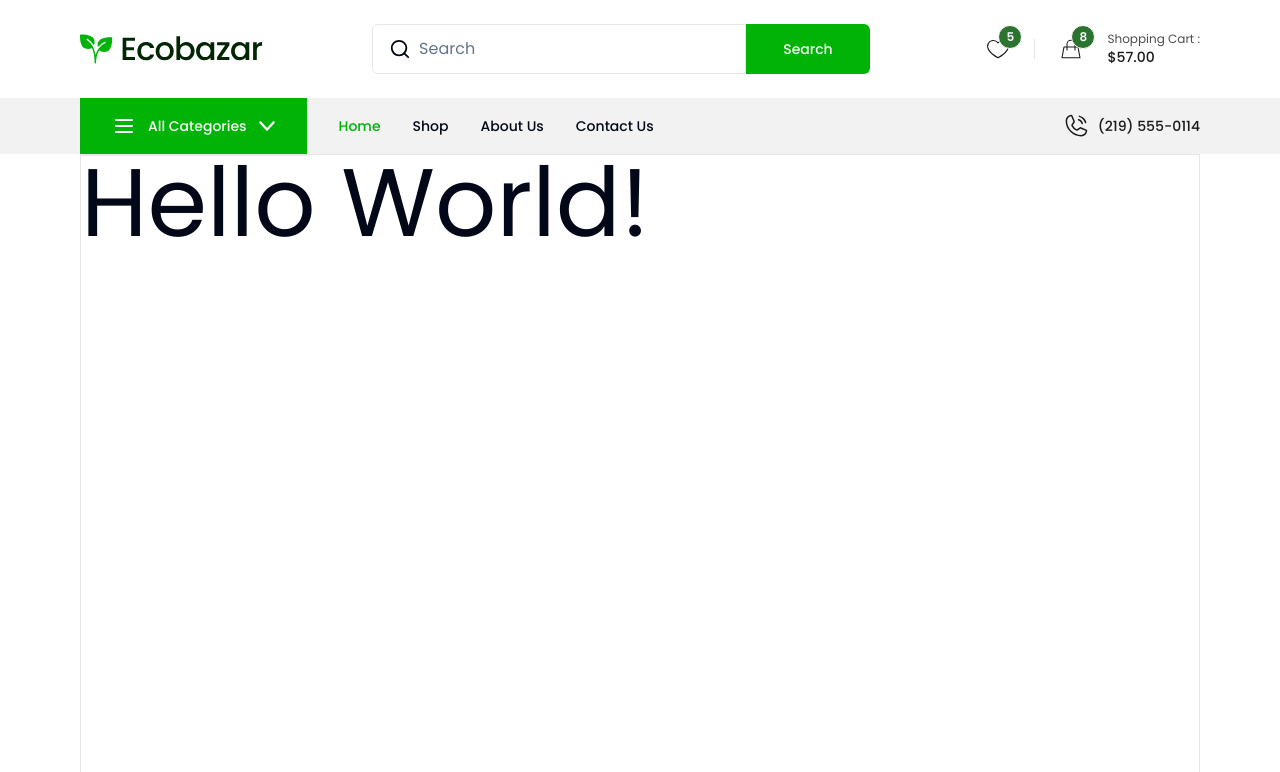
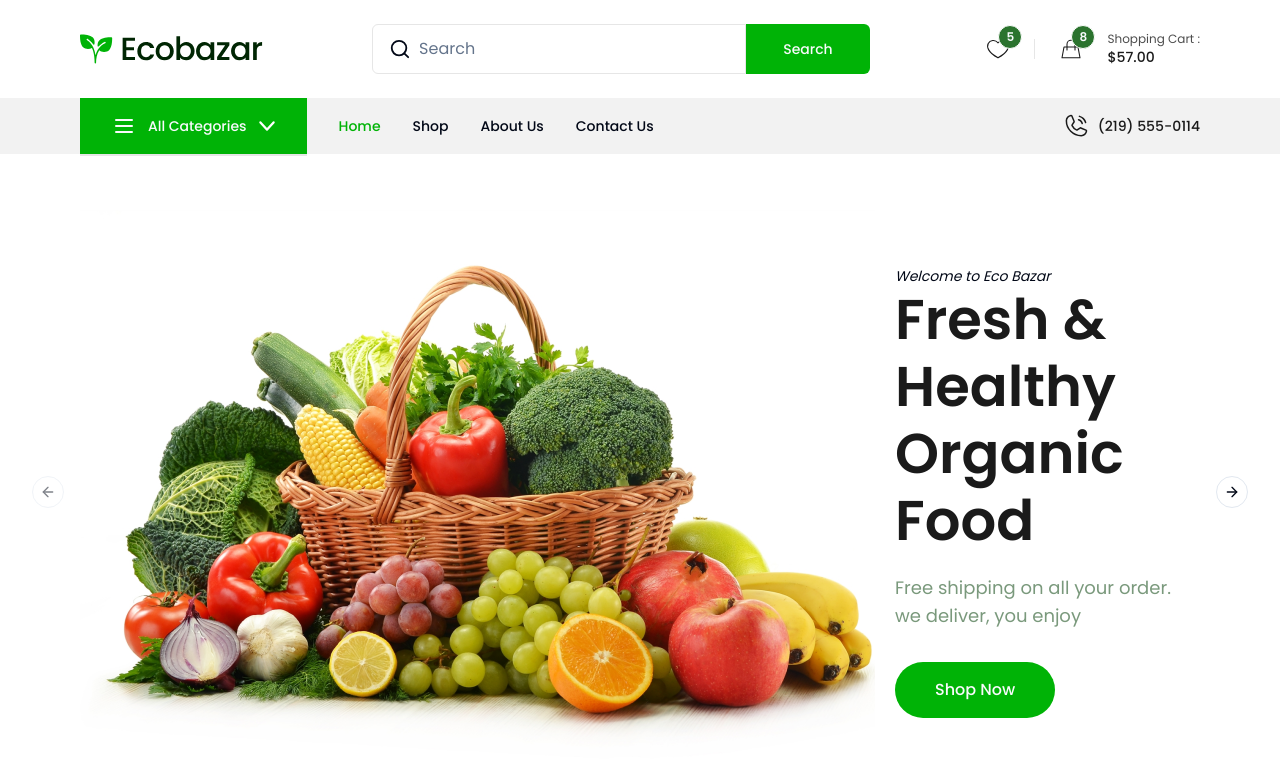
Before and after one commit to alifbinhossain/eco-bazar, a Next.js app: page / in a window 1280 px wide. Shown: the top 772 px of the page. Built offline with nearby package versions, Linux system fonts and the light colour scheme.

Commit message:
style: :art: added hero section

```diff
--- a/package.json
+++ b/package.json
@@ -14,6 +14,7 @@
     "@radix-ui/react-slot": "^1.0.2",
     "class-variance-authority": "^0.7.0",
     "clsx": "^2.1.0",
+    "embla-carousel-react": "^8.0.0-rc19",
     "lucide-react": "^0.309.0",
     "next": "14.0.4",
     "react": "^18",
--- /dev/null
+++ b/src/app/(lobby)/(home)/_components/hero.tsx
@@ -0,0 +1,51 @@
+import Image from 'next/image';
+
+import {
+  Carousel,
+  CarouselContent,
+  CarouselItem,
+  CarouselNext,
+  CarouselPrevious,
+} from '@/components/ui/carousel';
+import { Button } from '@/components/ui/button';
+
+export const Hero = () => {
+  return (
+    <section className='py-14 bg-white'>
+      <div className='container'>
+        <Carousel className='w-full'>
+          <CarouselContent>
+            {Array.from({ length: 5 }).map((_, index) => (
+              <CarouselItem key={index}>
+                <div className=' flex items-center gap-5'>
+                  <Image
+                    height={564}
+                    width={795}
+                    src={'/assets/images/hero-banner.png'}
+                    alt='Hero Banner'
+                  />
+
+                  <div>
+                    <p className='text-sm italic'>Welcome to Eco Bazar</p>
+                    <h1>
+                      Fresh & Healthy <br /> Organic Food
+                    </h1>
+                    <p className='mt-5 text-green-gray-500'>
+                      Free shipping on all your order. we deliver, you enjoy
+                    </p>
+
+                    <Button className='mt-8 rounded-full px-10 py-4 h-max text-base'>
+                      Shop Now
+                    </Button>
+                  </div>
+                </div>
+              </CarouselItem>
+            ))}
+          </CarouselContent>
+          <CarouselPrevious />
+          <CarouselNext />
+        </Carousel>
+      </div>
+    </section>
+  );
+};
--- /dev/null
+++ b/src/app/(lobby)/(home)/page.tsx
@@ -0,0 +1,9 @@
+import { Hero } from './_components/hero';
+
+export default function Home() {
+  return (
+    <>
+      <Hero />
+    </>
+  );
+}
--- a/src/app/page.tsx
+++ /dev/null
@@ -1,7 +0,0 @@
-export default function Home() {
-  return (
-    <div className='h-screen container border'>
-      <h1 className='text-8xl'>Hello World!</h1>
-    </div>
-  );
-}
--- a/src/components/layout/bottom-navbar.tsx
+++ b/src/components/layout/bottom-navbar.tsx
@@ -28,7 +28,7 @@ export const BottomNavbar = () => {
               alt='Chevron Down'
             />
             <div
-              className='absolute bottom-0 left-0 right-0 bg-white translate-y-full h-0 group-hover:h-max transition-all duration-200
+              className='absolute bottom-0 left-0 right-0 z-20 bg-white translate-y-full h-0 group-hover:h-max transition-all duration-200
             border overflow-hidden'
             >
               <ul className='flex flex-col'>
--- /dev/null
+++ b/src/components/ui/carousel.tsx
@@ -0,0 +1,259 @@
+"use client"
+
+import * as React from "react"
+import useEmblaCarousel, {
+  type EmblaCarouselType as CarouselApi,
+  type EmblaOptionsType as CarouselOptions,
+  type EmblaPluginType as CarouselPlugin,
+} from "embla-carousel-react"
+import { ArrowLeft, ArrowRight } from "lucide-react"
+
+import { cn } from "@/lib/utils"
+import { Button } from "@/components/ui/button"
+
+type CarouselProps = {
+  opts?: CarouselOptions
+  plugins?: CarouselPlugin[]
+  orientation?: "horizontal" | "vertical"
+  setApi?: (api: CarouselApi) => void
+}
+
+type CarouselContextProps = {
+  carouselRef: ReturnType<typeof useEmblaCarousel>[0]
+  api: ReturnType<typeof useEmblaCarousel>[1]
+  scrollPrev: () => void
+  scrollNext: () => void
+  canScrollPrev: boolean
+  canScrollNext: boolean
+} & CarouselProps
+
+const CarouselContext = React.createContext<CarouselContextProps | null>(null)
+
+function useCarousel() {
+  const context = React.useContext(CarouselContext)
+
+  if (!context) {
+    throw new Error("useCarousel must be used within a <Carousel />")
+  }
+
+  return context
+}
+
+const Carousel = React.forwardRef<
+  HTMLDivElement,
+  React.HTMLAttributes<HTMLDivElement> & CarouselProps
+>(
+  (
+    {
+      orientation = "horizontal",
+      opts,
+      setApi,
+      plugins,
+      className,
+      children,
+      ...props
+    },
+    ref
+  ) => {
+    const [carouselRef, api] = useEmblaCarousel(
+      {
+        ...opts,
+        axis: orientation === "horizontal" ? "x" : "y",
+      },
+      plugins
+    )
+    const [canScrollPrev, setCanScrollPrev] = React.useState(false)
+    const [canScrollNext, setCanScrollNext] = React.useState(false)
+
+    const onSelect = React.useCallback((api: CarouselApi) => {
+      if (!api) {
+        return
+      }
+
+      setCanScrollPrev(api.canScrollPrev())
+      setCanScrollNext(api.canScrollNext())
+    }, [])
+
+    const scrollPrev = React.useCallback(() => {
+      api?.scrollPrev()
+    }, [api])
+
+    const scrollNext = React.useCallback(() => {
+      api?.scrollNext()
+    }, [api])
+
+    const handleKeyDown = React.useCallback(
+      (event: React.KeyboardEvent<HTMLDivElement>) => {
+        if (event.key === "ArrowLeft") {
+          event.preventDefault()
+          scrollPrev()
+        } else if (event.key === "ArrowRight") {
+          event.preventDefault()
+          scrollNext()
+        }
+      },
+      [scrollPrev, scrollNext]
+    )
+
+    React.useEffect(() => {
+      if (!api || !setApi) {
+        return
+      }
+
+      setApi(api)
+    }, [api, setApi])
+
+    React.useEffect(() => {
+      if (!api) {
+        return
+      }
+
+      onSelect(api)
+      api.on("reInit", onSelect)
+      api.on("select", onSelect)
+
+      return () => {
+        api?.off("select", onSelect)
+      }
+    }, [api, onSelect])
+
+    return (
+      <CarouselContext.Provider
+        value={{
+          carouselRef,
+          api: api,
+          opts,
+          orientation:
+            orientation || (opts?.axis === "y" ? "vertical" : "horizontal"),
+          scrollPrev,
+          scrollNext,
+          canScrollPrev,
+          canScrollNext,
+        }}
+      >
+        <div
+          ref={ref}
+          onKeyDownCapture={handleKeyDown}
+          className={cn("relative", className)}
+          role="region"
+          aria-roledescription="carousel"
+          {...props}
+        >
+          {children}
+        </div>
+      </CarouselContext.Provider>
+    )
+  }
+)
+Carousel.displayName = "Carousel"
+
+const CarouselContent = React.forwardRef<
+  HTMLDivElement,
+  React.HTMLAttributes<HTMLDivElement>
+>(({ className, ...props }, ref) => {
+  const { carouselRef, orientation } = useCarousel()
+
+  return (
+    <div ref={carouselRef} className="overflow-hidden">
+      <div
+        ref={ref}
+        className={cn(
+          "flex",
+          orientation === "horizontal" ? "-ml-4" : "-mt-4 flex-col",
+          className
+        )}
+        {...props}
+      />
+    </div>
+  )
+})
+CarouselContent.displayName = "CarouselContent"
+
+const CarouselItem = React.forwardRef<
+  HTMLDivElement,
+  React.HTMLAttributes<HTMLDivElement>
+>(({ className, ...props }, ref) => {
+  const { orientation } = useCarousel()
+
+  return (
+    <div
+      ref={ref}
+      role="group"
+      aria-roledescription="slide"
+      className={cn(
+        "min-w-0 shrink-0 grow-0 basis-full",
+        orientation === "horizontal" ? "pl-4" : "pt-4",
+        className
+      )}
+      {...props}
+    />
+  )
+})
+CarouselItem.displayName = "CarouselItem"
+
+const CarouselPrevious = React.forwardRef<
+  HTMLButtonElement,
+  React.ComponentProps<typeof Button>
+>(({ className, variant = "outline", size = "icon", ...props }, ref) => {
+  const { orientation, scrollPrev, canScrollPrev } = useCarousel()
+
+  return (
+    <Button
+      ref={ref}
+      variant={variant}
+      size={size}
+      className={cn(
+        "absolute  h-8 w-8 rounded-full",
+        orientation === "horizontal"
+          ? "-left-12 top-1/2 -translate-y-1/2"
+          : "-top-12 left-1/2 -translate-x-1/2 rotate-90",
+        className
+      )}
+      disabled={!canScrollPrev}
+      onClick={scrollPrev}
+      {...props}
+    >
+      <ArrowLeft className="h-4 w-4" />
+      <span className="sr-only">Previous slide</span>
+    </Button>
+  )
+})
+CarouselPrevious.displayName = "CarouselPrevious"
+
+const CarouselNext = React.forwardRef<
+  HTMLButtonElement,
+  React.ComponentProps<typeof Button>
+>(({ className, variant = "outline", size = "icon", ...props }, ref) => {
+  const { orientation, scrollNext, canScrollNext } = useCarousel()
+
+  return (
+    <Button
+      ref={ref}
+      variant={variant}
+      size={size}
+      className={cn(
+        "absolute h-8 w-8 rounded-full",
+        orientation === "horizontal"
+          ? "-right-12 top-1/2 -translate-y-1/2"
+          : "-bottom-12 left-1/2 -translate-x-1/2 rotate-90",
+        className
+      )}
+      disabled={!canScrollNext}
+      onClick={scrollNext}
+      {...props}
+    >
+      <ArrowRight className="h-4 w-4" />
+      <span className="sr-only">Next slide</span>
+    </Button>
+  )
+})
+CarouselNext.displayName = "CarouselNext"
+
+export {
+  type CarouselApi,
+  Carousel,
+  CarouselContent,
+  CarouselItem,
+  CarouselPrevious,
+  CarouselNext,
+}
--- a/src/styles/globals.css
+++ b/src/styles/globals.css
@@ -82,6 +82,14 @@
     @apply bg-background text-foreground;
   }
 
+  h1 {
+    @apply text-[3.5rem] font-semibold leading-[120%] text-gray-900;
+  }
+
+  p {
+    @apply text-lg font-normal;
+  }
+
   .container {
     margin: 0 auto;
     width: calc(100% - 40px);
```
Also changed, not shown: public/assets/images/hero-banner.png, 1 other file (tests, documents, lock files or other folders).
